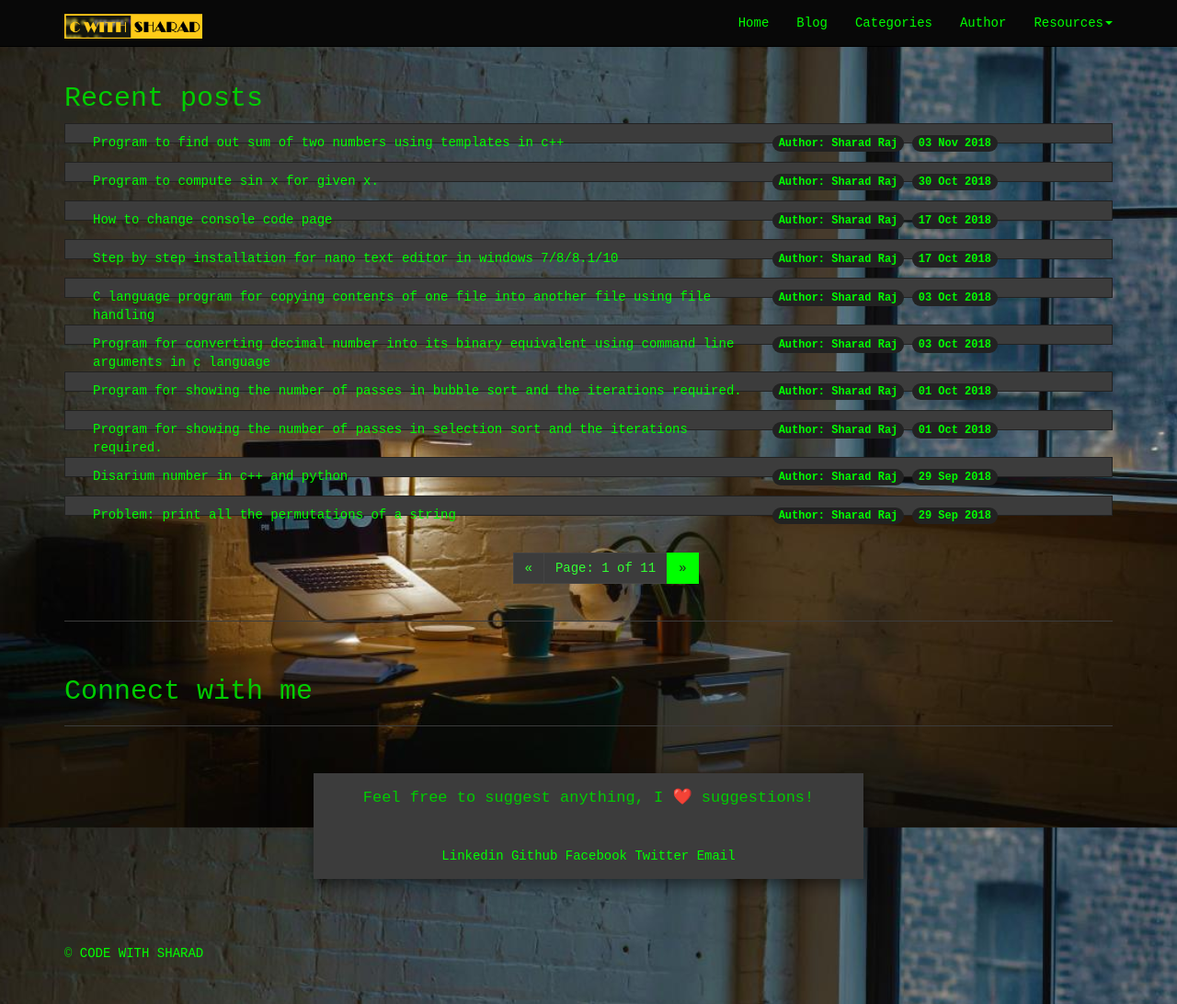
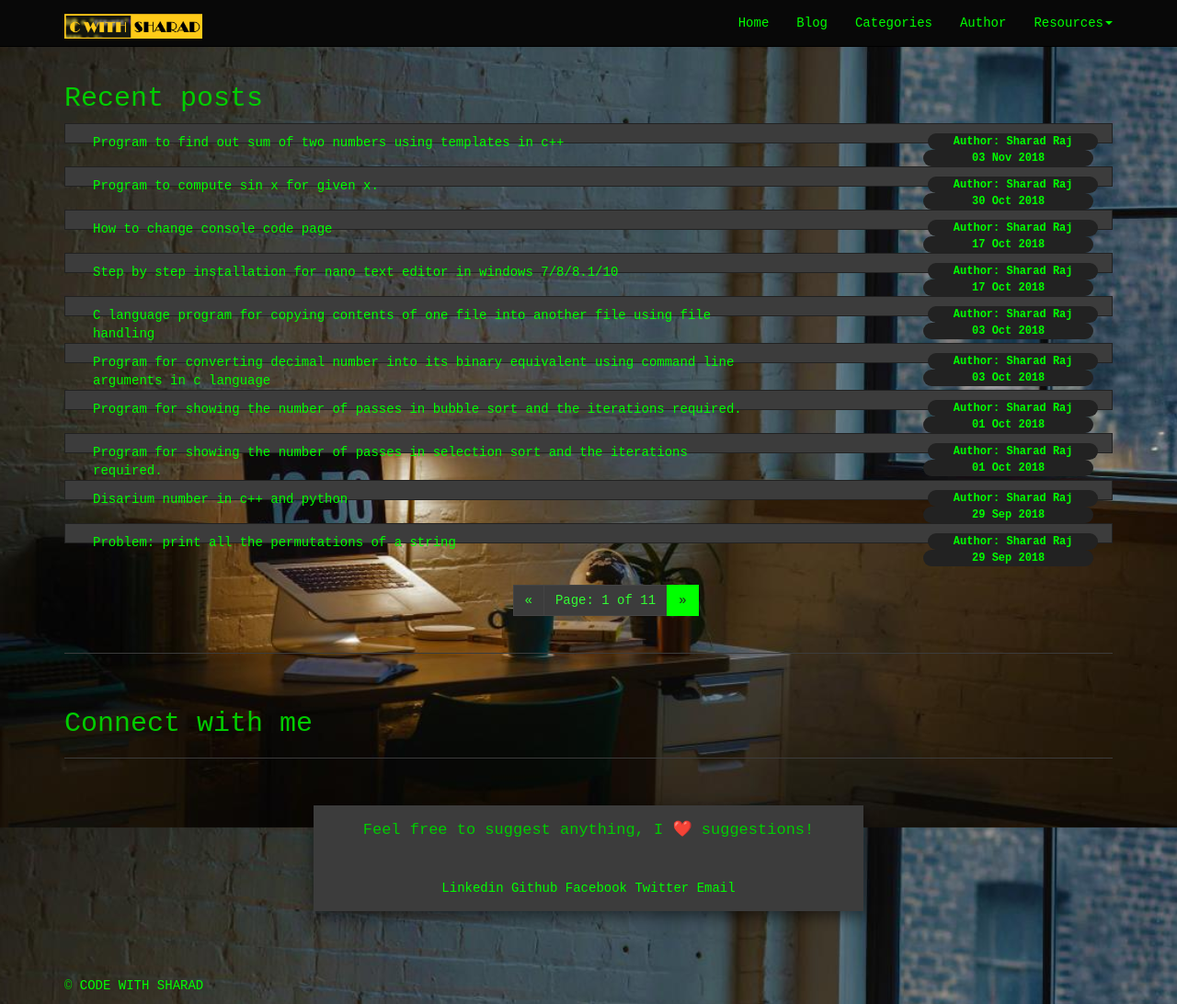
Before and after one commit to cwithsharad/cwithsharad.github.io, a Jekyll site: the page built from blog/index.html, in a window 1280 px wide. Shown: the whole page at 92% size. Built offline with Jekyll 4.4.1, drawn with Linux system fonts in a browser that asks for light colours; emoji names are drawn with the system emoji font; the list of posts is cut into pages by our own code.

Commit message:
Update index.html

```diff
--- a/blog/index.html
+++ b/blog/index.html
@@ -15,13 +15,9 @@
 		<div class="col-lg-12" >
 			<ul class="list-group">
 				<li class="list-group-item">
-					<div class="col-lg-8">
-						<a href="{{post.url}}">{{ post.title | capitalize }}</a>
-					</div>
-					<div class="col-lg-4">
-						<span class="badge">Author: {{ post.author }}</span>
-						<span class="badge">{{post.date|date_to_string}}</span>
-					</div>
+						<a href="{{post.url}}" class="col-lg-8">{{ post.title | capitalize }}</a>
+						<span class="badge col-lg-2">Author: {{ post.author }}</span>
+						<span class="badge col-lg-2">{{post.date|date_to_string}}</span>
 				</li>
 			</ul>
 		</div>
```
